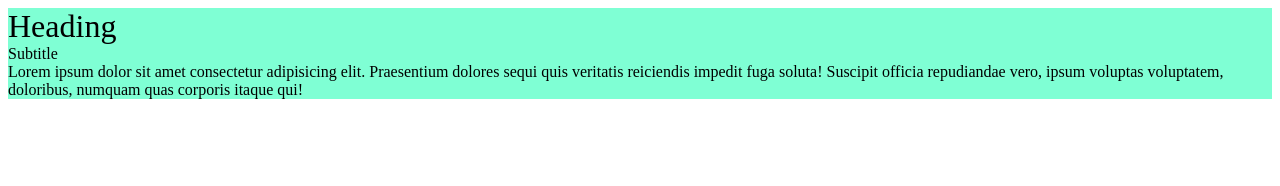
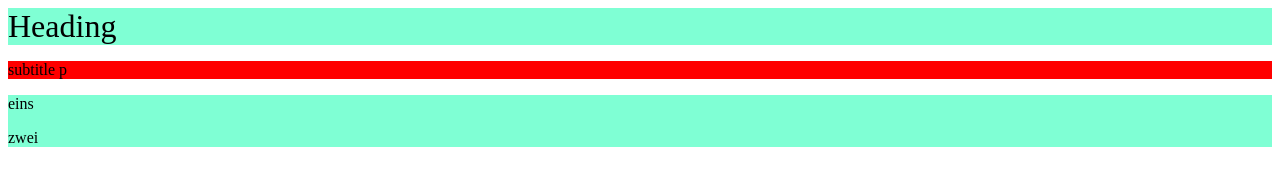
Before and after one commit to andrejbsvc/swp, a plain HTML site: page selectors/index.html in a window 1280 px wide. Drawn offline with Linux system fonts and the light colour scheme.

Commit message:
finished work video

```diff
--- a/selectors/index.html
+++ b/selectors/index.html
@@ -6,27 +6,19 @@
     <meta name="viewport" content="width=device-width, initial-scale=1.0">
     <title>Document</title>
     <link rel="stylesheet" href="style.css">
-    <style>
-        /* ELEMENT Selektor */
-        div {
-            background-color: aquamarine;
 
-        }
-
-        /* id selektor */
-        #header {
-            font-size: 2rem;
-        }
-    </style>
 
 </head>
 
 <body>
     <div id="header">Heading</div>
-    <div id="subtitle">Subtitle</div>
-    <div id="text">Lorem ipsum dolor sit amet consectetur adipisicing elit. Praesentium dolores sequi quis veritatis
-        reiciendis impedit fuga soluta! Suscipit officia repudiandae vero, ipsum voluptas voluptatem, doloribus, numquam
-        quas corporis itaque qui!</div>
+    <div id="subtitle">
+        <p>subtitle p</p>
+    </div>
+    <div id="subh eader">
+        <p>eins</p>
+        <p>zwei</p>
+    </div>
 
 </body>
 
--- a/selectors/style.css
+++ b/selectors/style.css
@@ -0,0 +1,25 @@
+/* ELEMENT Selektor */
+div {
+    background-color: aquamarine;
+
+}
+
+/* id selektor */
+#header {
+    font-size: 2rem;
+}
+
+/* Klassenselector */
+.subtitle {
+    color: blue;
+}
+
+#subheader p {
+    background-color: blueviolet;
+
+}
+
+#subtitle p {
+    background-color: red;
+
+}
```
Also changed, not shown: Basisc/index.html (+5 -4 lines).
